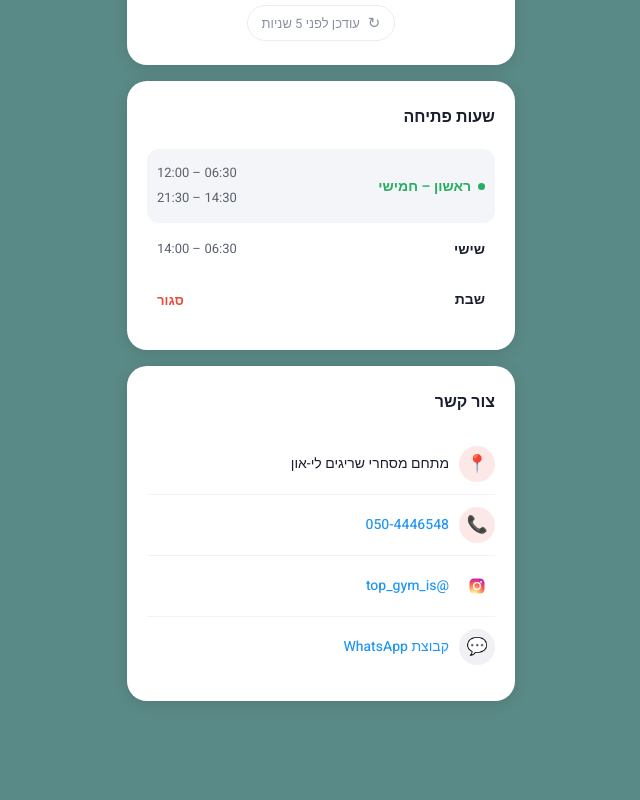
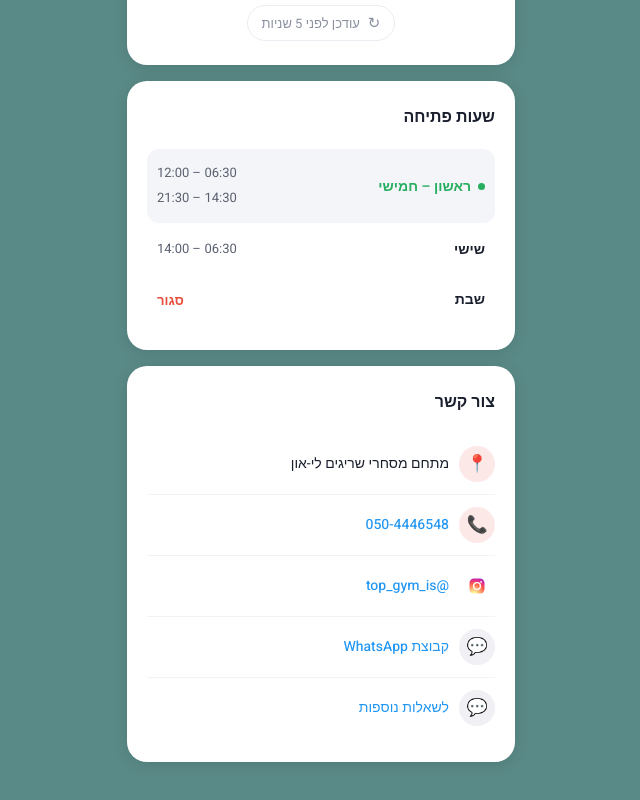
Before and after one commit to yahelargas/top-gym-project, a React (Vite) app: page / in a window 1280 px wide. Shown: the part 518-1318 px from the top of the page, without its empty margins (319-959 px from the left). Before the commit the page ends 1259 px from the top, so only its background shows below. Built offline with nearby package versions, Linux system fonts and the light colour scheme; no server answers; the database is empty.

Commit message:
Update WhatsApp contact links in ContactCard component to include a new group link and an additional inquiry link.

```diff
--- a/src/components/ContactCard/ContactCard.jsx
+++ b/src/components/ContactCard/ContactCard.jsx
@@ -40,9 +40,15 @@ const CONTACTS = [
   {
     icon: "💬", iconClass: "whatsapp",
     text: "קבוצת WhatsApp",
+    href: "https://chat.whatsapp.com/LiJEfESEAE44v424poOPXg?mode=hqctswi",
+    isLink: true,
+  },
+  {
+    icon: "💬", iconClass: "whatsapp",
+    text: "לשאלות נוספות",
     href: "https://wa.me/9720504446548",
     isLink: true,
-  },
+  }
 ];
 
 export default function ContactCard() {
```
